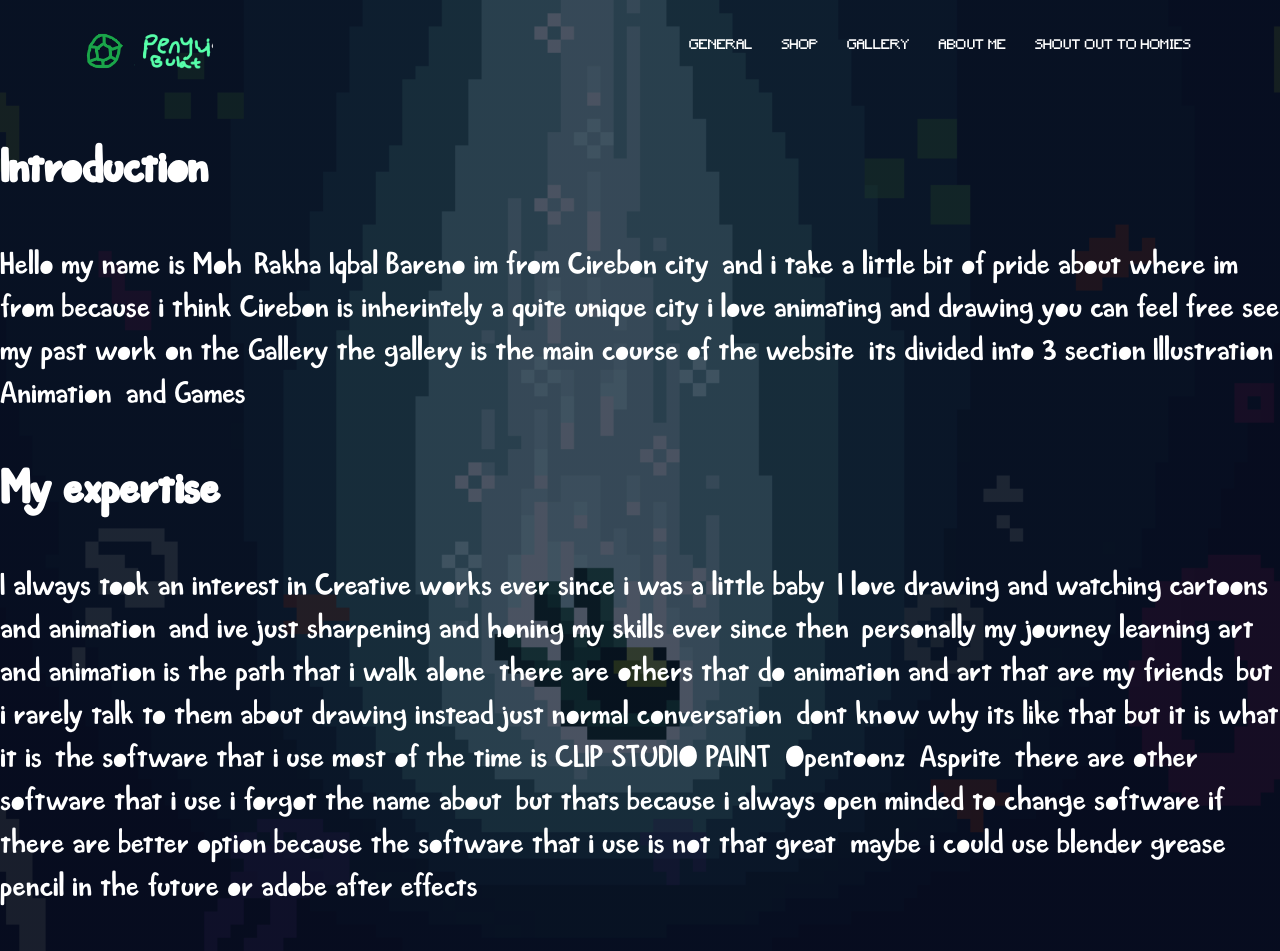
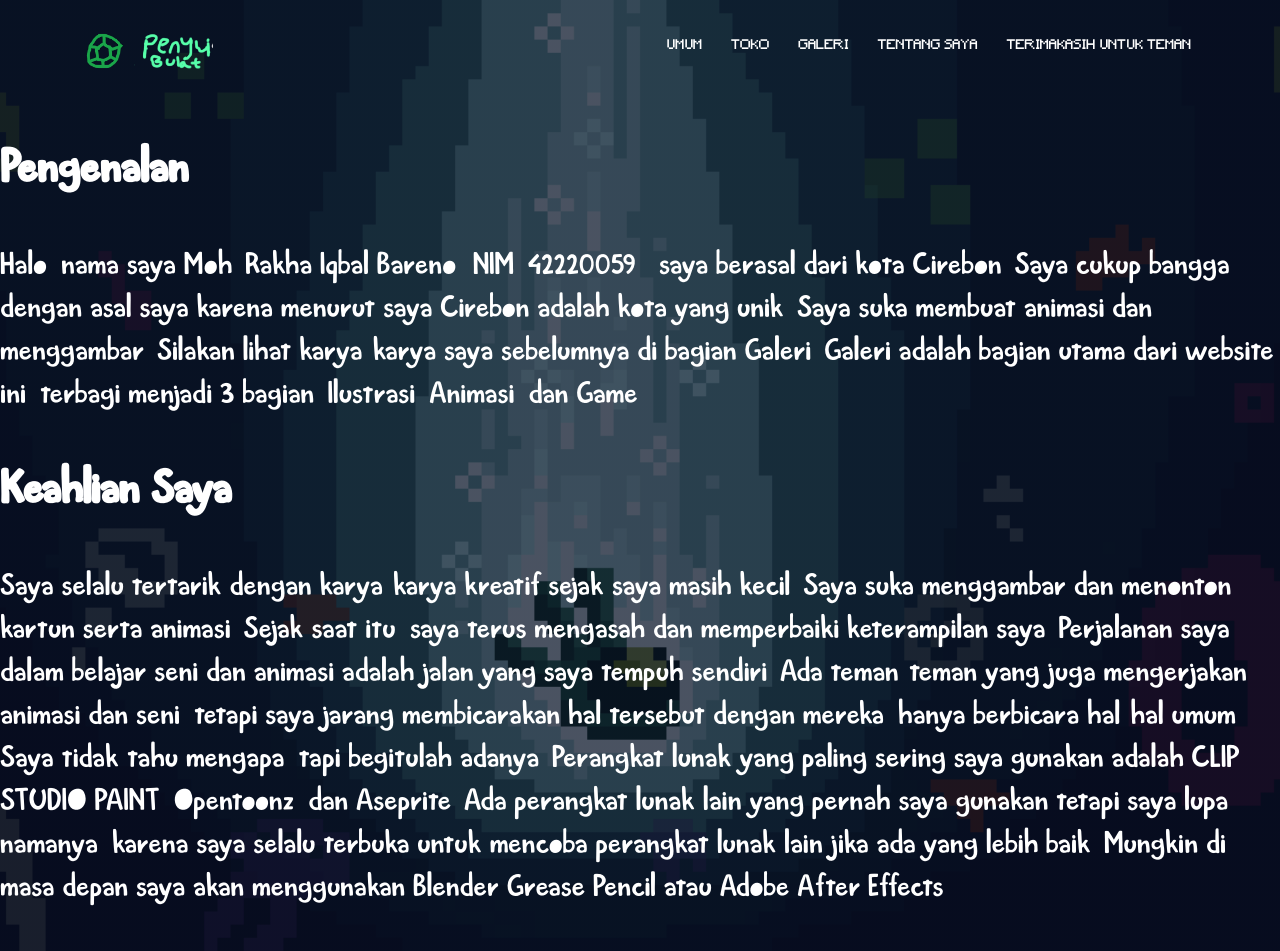
Before and after one commit to penyu444/penyu444.github.io, a plain HTML site: page Aboutme.html in a window 1280 px wide. Drawn offline with Linux system fonts and the light colour scheme; files whose address does not match are found by name.

Commit message:
Update Aboutme.html
Signed-off-by: penyu444 <135647454+penyu444@users.noreply.github.com>

```diff
--- a/Aboutme.html
+++ b/Aboutme.html
@@ -1,8 +1,8 @@
 <html>
 <head>
-    <meta name="viewport" content="with=device-width, initial-scale=1.0">
+    <meta name="viewport" content="width=device-width, initial-scale=1.0">
     <title>
-        Welcome to the
+        Selamat Datang
     </title>
     <link rel="stylesheet" href="aboutme.css">
 </head>
@@ -10,38 +10,40 @@
     <section class="header">
         <nav>
             <a href="index.html"><img src="gmbr/logo.png" alt="logo"></a>
-            <div class ="nav-links">
+            <div class="nav-links">
                 <ul>
-                    <li><a href="General.html">GENERAL</a></li>
-                    <li><a href="Shop.html">SHOP</a></li>
-                    <li><a href="Gallery.html">GALLERY</a></li>
-                    <li><a href="Aboutme.html">ABOUT ME</a></li>
-                    <li><a href="homies.html">SHOUT OUT TO HOMIES</a></li>
+                    <li><a href="General.html">UMUM</a></li>
+                    <li><a href="Shop.html">TOKO</a></li>
+                    <li><a href="Gallery.html">GALERI</a></li>
+                    <li><a href="Aboutme.html">TENTANG SAYA</a></li>
+                    <li><a href="homies.html">TERIMAKASIH UNTUK TEMAN</a></li>
                 </ul>
             </div>
         </nav>
     <div class="body">
-        <br><h1>Introduction
+        <br><h1>Pengenalan
         </h1><br>
-        <p>Hello my name is Moh. Rakha Iqbal Bareno im from Cirebon city. and i take a little bit of pride
-            about where im from because i think Cirebon is inherintely a quite unique city
+        <p>Halo, nama saya Moh. Rakha Iqbal Bareno (NIM: 42220059), saya berasal dari kota Cirebon. Saya cukup bangga
+            dengan asal saya karena menurut saya Cirebon adalah kota yang unik.
 
-            i love animating and drawing you can feel free see my past work on the Gallery
-            the gallery is the main course of the website, its divided into 3 section Illustration, Animation, and Games
+            Saya suka membuat animasi dan menggambar. Silakan lihat karya-karya saya sebelumnya di bagian Galeri.
+            Galeri adalah bagian utama dari website ini, terbagi menjadi 3 bagian: Ilustrasi, Animasi, dan Game.
         </p><br>
-        <h1>My expertise
+        <h1>Keahlian Saya
         </h1><br>
-        <p>I always took an interest in Creative works ever since i was a little baby. I love drawing and
-            watching cartoons and animation. and ive just sharpening and honing my skills ever since then.
-            personally my journey learning art and animation is the path that i walk alone. there are others
-            that do animation and art that are my friends. but i rarely talk to them about drawing instead just
-            normal conversation, dont know why its like that but it is what it is.
+        <p>Saya selalu tertarik dengan karya-karya kreatif sejak saya masih kecil. Saya suka menggambar dan
+            menonton kartun serta animasi. Sejak saat itu, saya terus mengasah dan memperbaiki keterampilan saya.
+            Perjalanan saya dalam belajar seni dan animasi adalah jalan yang saya tempuh sendiri. Ada teman-teman
+            yang juga mengerjakan animasi dan seni, tetapi saya jarang membicarakan hal tersebut dengan mereka, hanya
+            berbicara hal-hal umum. Saya tidak tahu mengapa, tapi begitulah adanya.
 
-            the software that i use most of the time is CLIP STUDIO PAINT, Opentoonz, Asprite. there are other
-            software that i use i forgot the name about, but thats because i always open minded to change software
-            if there are better option because the software that i use is not that great, maybe i could use blender
-            grease pencil in the future or adobe after effects.
+            Perangkat lunak yang paling sering saya gunakan adalah CLIP STUDIO PAINT, Opentoonz, dan Aseprite.
+            Ada perangkat lunak lain yang pernah saya gunakan tetapi saya lupa namanya, karena saya selalu
+            terbuka untuk mencoba perangkat lunak lain jika ada yang lebih baik. Mungkin di masa depan saya
+            akan menggunakan Blender Grease Pencil atau Adobe After Effects.
         </p><br>
     </div>
 
     </section>
+</body>
+</html>
```
